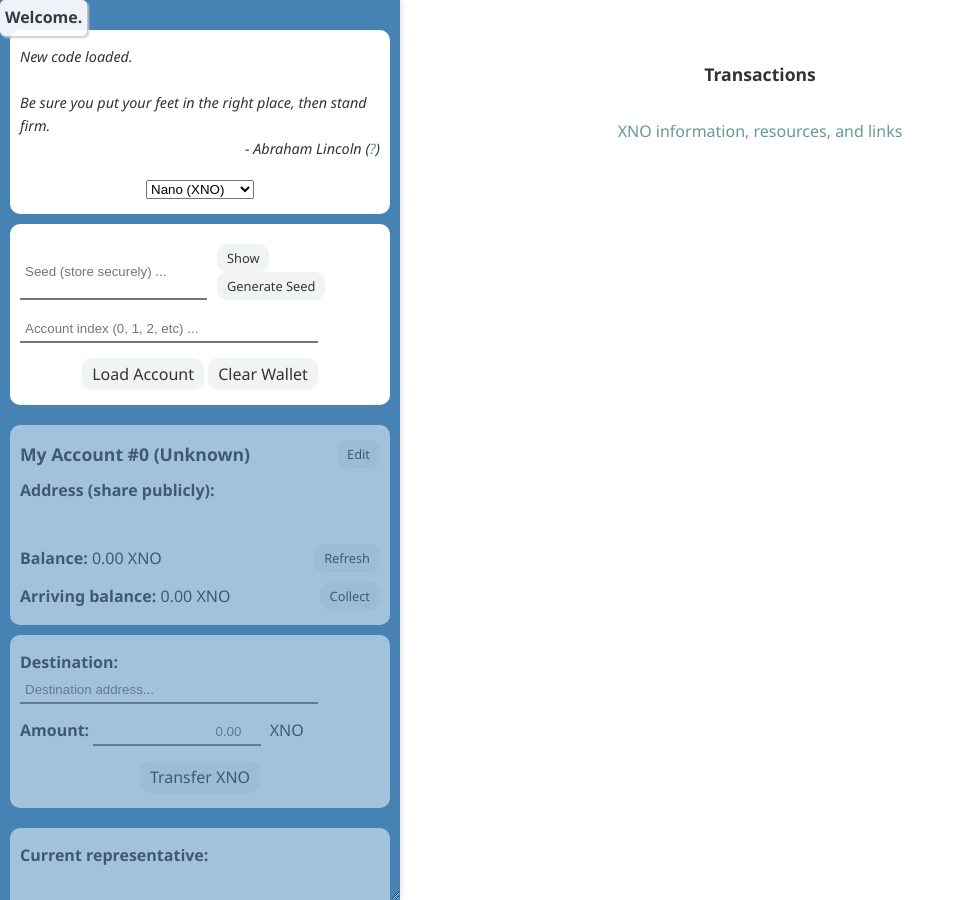
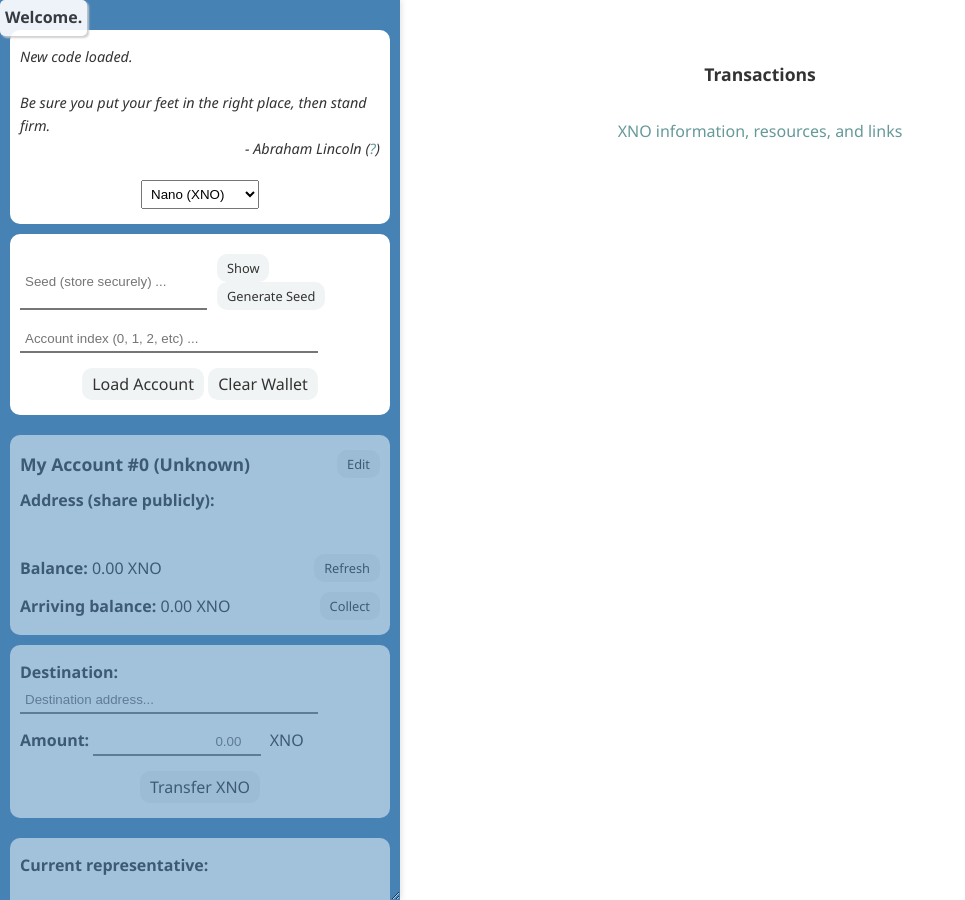
Before and after one commit to warashibetrader/warashibetrader.github.io, a Jekyll site: the page crypto/wallet.html, which Jekyll copies as it is, in a window 1280 px wide. Shown: the whole page, without its empty margins (0-965 px from the left). Built offline with Jekyll 4.4.1, drawn with Linux system fonts in a browser that asks for light colours.

Commit message:
Update wallet.html

```diff
--- a/crypto/wallet.html
+++ b/crypto/wallet.html
@@ -25,7 +25,7 @@
 								  pointer-events: none; opacity: 0.9;">Welcome.</strong>
 
 		<div style="margin-top:20px; display:flex; align-items:center; justify-content:center">
-			<select name="primary" id="primary" onchange="selectPrimary(event.target.value)">
+			<select style="padding:5px" name="primary" id="primary" onchange="selectPrimary(event.target.value)">
 				<option value="XNO">Nano (XNO)</option>
 				<option value="BAN">Banano (BAN)</option>
 			</select>
```
